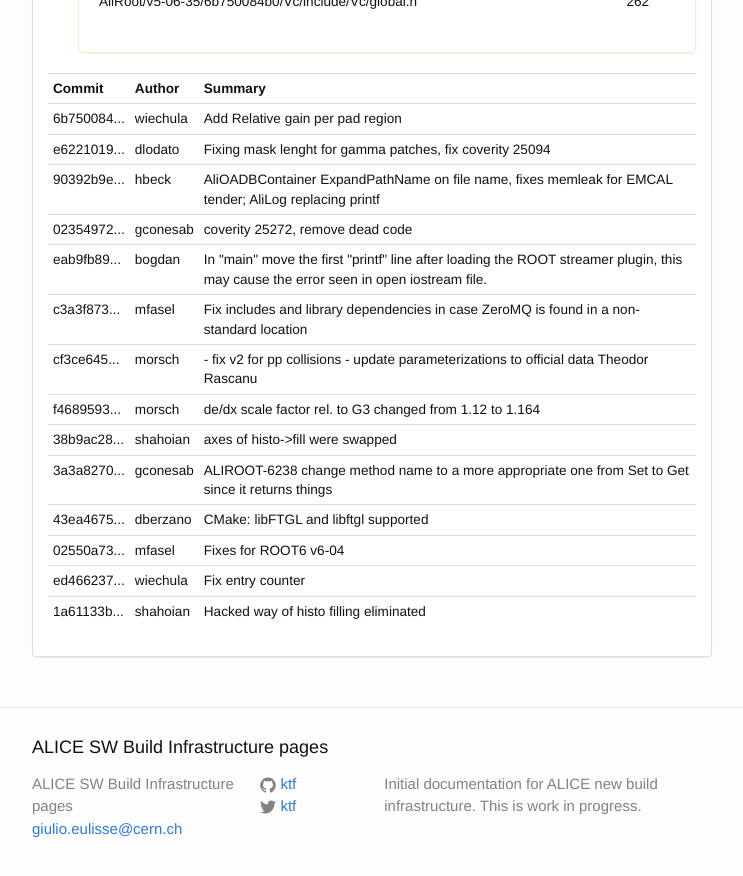
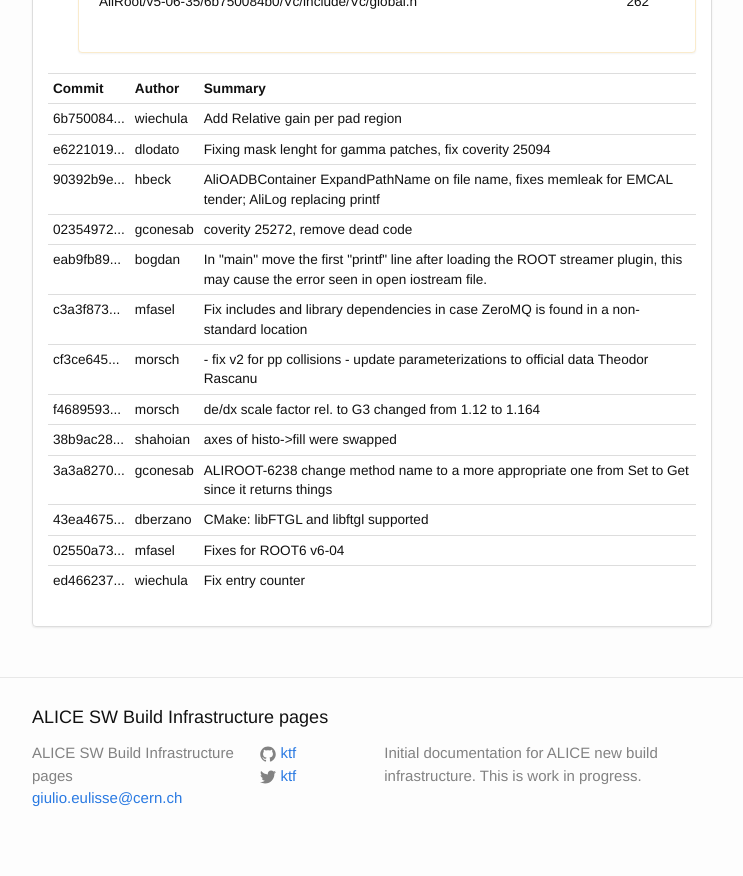
Before and after one commit to alisw/alisw.github.io, a Jekyll site: the page built from index.html, in a window 1280 px wide and 900 px high, scrolled down 43228 px. Shown: the top 876 px of the window, without its empty margins (268-1011 px from the left). Built offline with Jekyll 4.4.1, drawn with Linux system fonts in a browser that asks for light colours; nearby versions of some CDN libraries.

Commit message:
Updated results.

```diff
--- a/_data/commits-aliroot-master.yaml
+++ b/_data/commits-aliroot-master.yaml
@@ -63,8 +63,3 @@
  message: >-
     Fix entry counter
  author: !!str wiechula
--
- commit: "1a61133b80ee54e78d00eab4ce0e4fd249ad1615"
- message: >-
-    Hacked way of histo filling eliminated
- author: !!str shahoian
```
